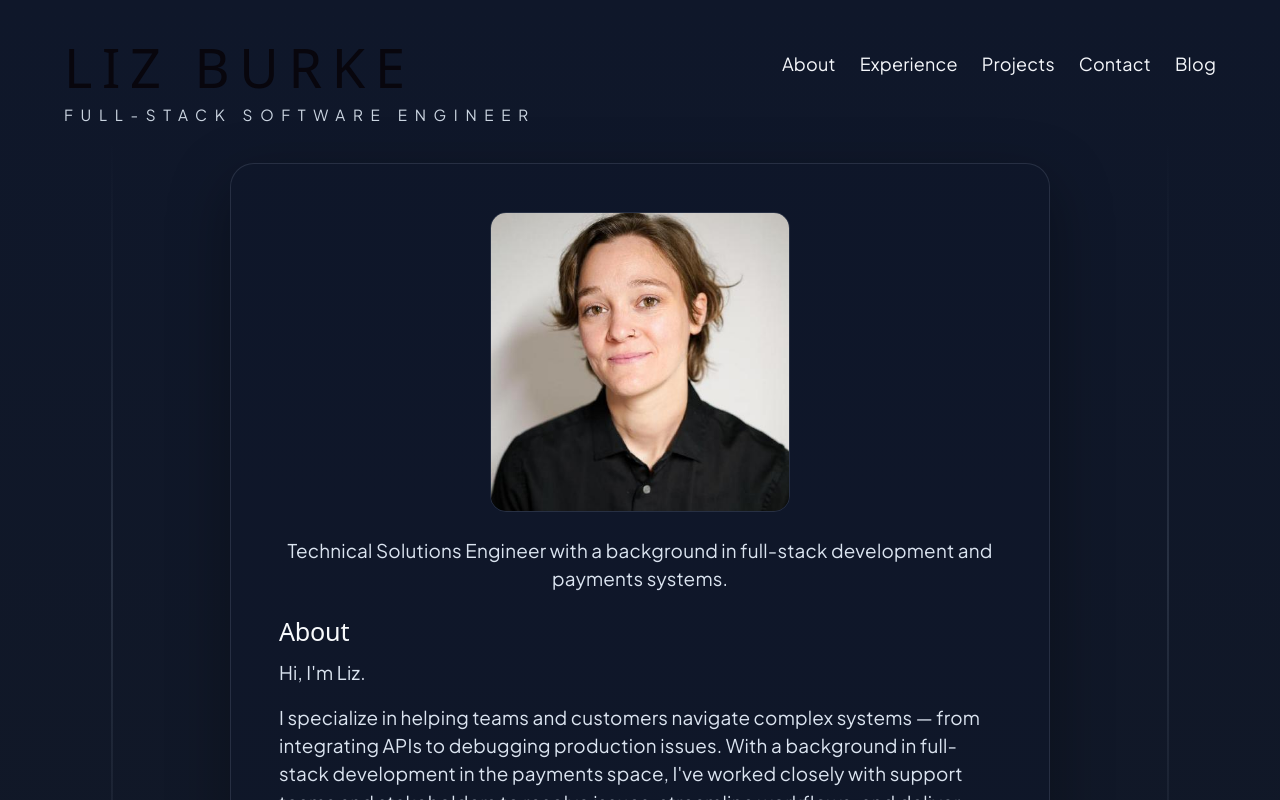
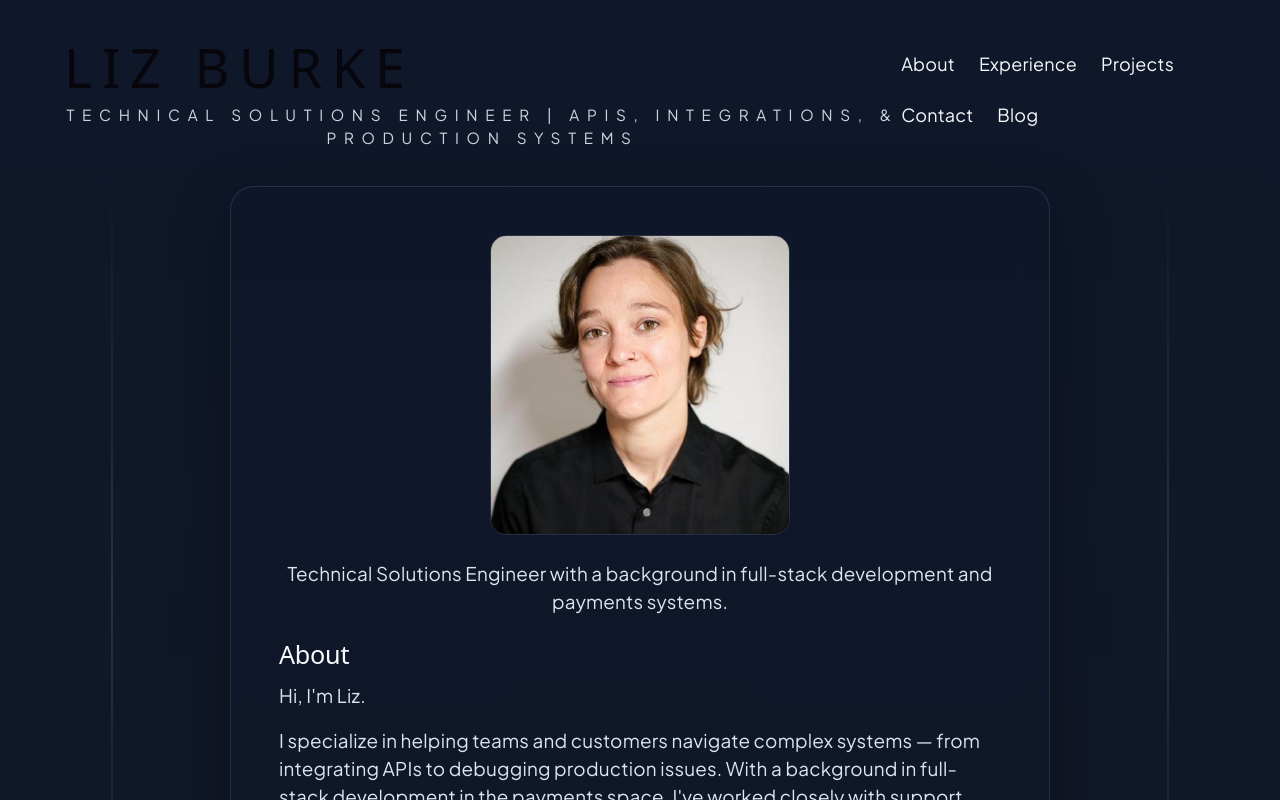
Before and after one commit to lizburkecodes/liz-burke-portfolio, a React (Vite) app: page / in a window 1280 px wide. Shown: the top 800 px of the page. Built offline with nearby package versions, Linux system fonts and the light colour scheme; the HTML template or start-up script is replaced by a standard one.

Commit message:
update tagline

```diff
--- a/src/App.jsx
+++ b/src/App.jsx
@@ -12,7 +12,7 @@ function App() {
       <header className="top-bar">
         <div className="brand">
           <h1>Liz Burke</h1>
-          <p className="tagline">FULL-STACK SOFTWARE ENGINEER</p>
+          <p className="tagline">TECHNICAL SOLUTIONS ENGINEER | APIs, INTEGRATIONS, & PRODUCTION SYSTEMS</p>
         </div>
 
         <nav className="site-nav">
```
